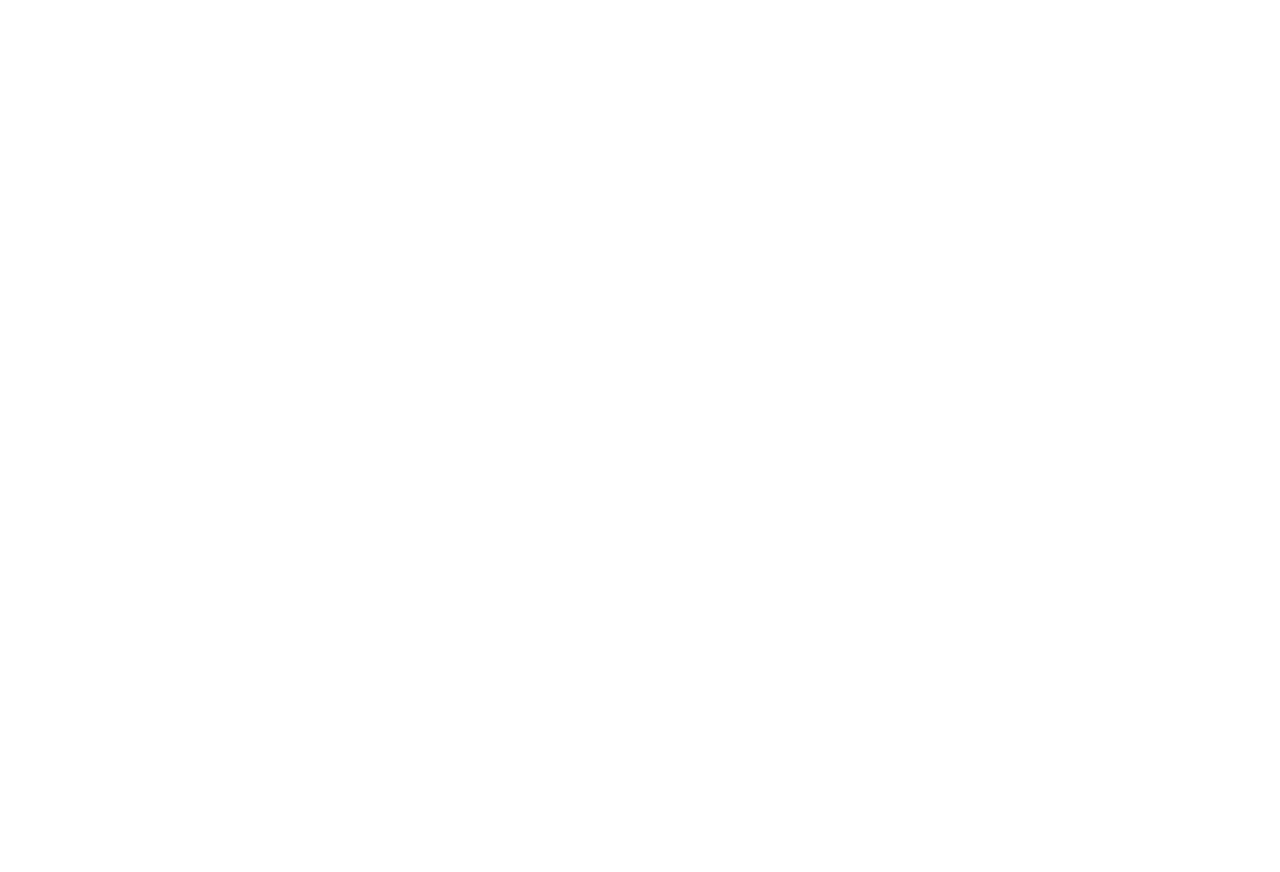
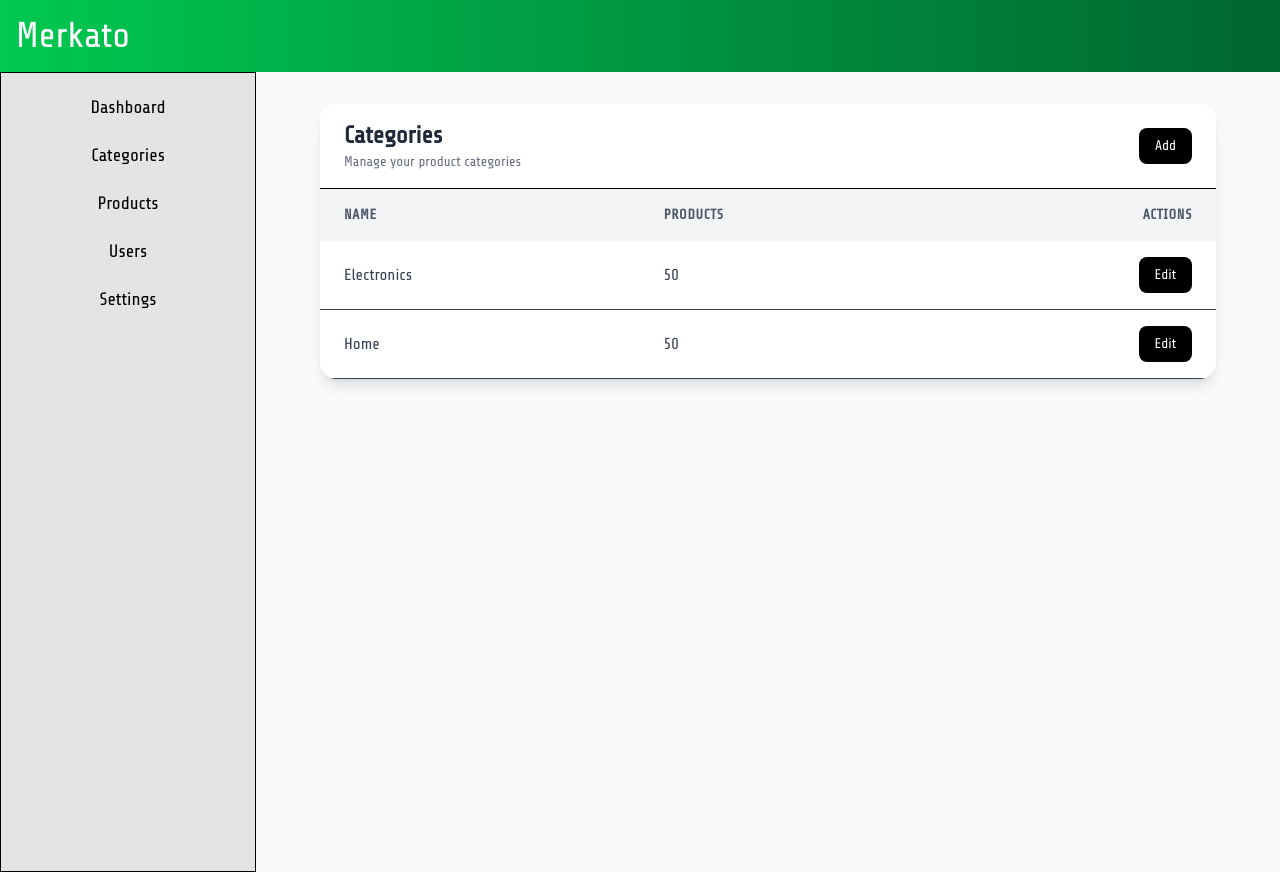
Before and after one commit to Yoni190/merkato, a React app in the folder frontend/: page /admin/categories in a window 1280 px wide. Before the commit this address had no page. Before the commit the page ends 800 px from the top, so only its background shows below. Built offline with nearby package versions, Linux system fonts and the light colour scheme; the HTML template or start-up script is replaced by a standard one.

Commit message:
Create categories page

```diff
--- a/frontend/src/App.jsx
+++ b/frontend/src/App.jsx
@@ -16,6 +16,7 @@
 import AdminLogin from './pages/admin/Login'
 import AdminHome from './pages/admin/Home'
 import AdminMainLayout from './AdminMainLayout'
+import Categories from './pages/admin/categories/Categories'
 
 
 function App() {
@@ -39,6 +40,7 @@
         <Route path='/admin/login' element={<AdminLogin />} />
         <Route element={<AdminMainLayout />}>
           <Route path='/admin/home' element={<AdminHome />} />
+          <Route path='/admin/categories' element={<Categories />} />
         </Route>
       </Routes>
     </BrowserRouter>
--- a/frontend/src/components/admin/Sidebar.jsx
+++ b/frontend/src/components/admin/Sidebar.jsx
@@ -1,11 +1,16 @@
 import React from 'react'
+import { Link } from 'react-router-dom'
 
 const Sidebar = () => {
   return (
     <div>
         <ul className='text-lg pt-5 bg-zinc-200 border h-screen flex flex-col items-center gap-5'>
-            <li>Dashboard</li>
-            <li>Categories</li>
+            <li>
+              <Link to={'/admin/home'}>Dashboard</Link>
+            </li>
+            <li>
+              <Link to={'/admin/categories'}>Categories</Link>
+            </li>
             <li>Products</li>
             <li>Users</li>
             <li>Settings</li>
--- /dev/null
+++ b/frontend/src/pages/admin/categories/Categories.jsx
@@ -0,0 +1,66 @@
+import React from 'react'
+
+const Categories = () => {
+  return (
+    <div className="p-8 bg-gray-50 min-h-screen">
+      <div className="max-w-4xl mx-auto bg-white rounded-2xl shadow-lg overflow-hidden">
+
+        {/* Header */}
+        <div className="px-6 py-4 border-b flex justify-between items-center">
+          <div>
+            <h2 className="text-2xl font-semibold text-gray-800">
+              Categories
+            </h2>
+            <p className="text-sm text-gray-500">
+              Manage your product categories
+            </p>
+          </div>
+
+          <div>
+            <button className='px-4 py-2 text-sm font-medium text-white bg-black rounded-lg hover:bg-gray-800 transition'>Add</button>
+          </div>
+        </div>
+
+        {/* Table */}
+        <div className="overflow-x-auto">
+          <table className="w-full text-left border-collapse">
+
+            <thead className="bg-gray-100 text-gray-600 uppercase text-sm tracking-wider">
+              <tr>
+                <th className="px-6 py-4">Name</th>
+                <th className="px-6 py-4">Products</th>
+                <th className="px-6 py-4 text-right">Actions</th>
+              </tr>
+            </thead>
+
+            <tbody className="text-gray-700">
+              <tr className="border-b hover:bg-gray-50 transition">
+                <td className="px-6 py-4 font-medium">Electronics</td>
+                <td className="px-6 py-4">50</td>
+                <td className="px-6 py-4 text-right">
+                  <button className="px-4 py-2 text-sm font-medium text-white bg-black rounded-lg hover:bg-gray-800 transition">
+                    Edit
+                  </button>
+                </td>
+              </tr>
+
+              <tr className="border-b hover:bg-gray-50 transition">
+                <td className="px-6 py-4 font-medium">Home</td>
+                <td className="px-6 py-4">50</td>
+                <td className="px-6 py-4 text-right">
+                  <button className="px-4 py-2 text-sm font-medium text-white bg-black rounded-lg hover:bg-gray-800 transition">
+                    Edit
+                  </button>
+                </td>
+              </tr>
+            </tbody>
+
+          </table>
+        </div>
+
+      </div>
+    </div>
+  )
+}
+
+export default Categories
```
